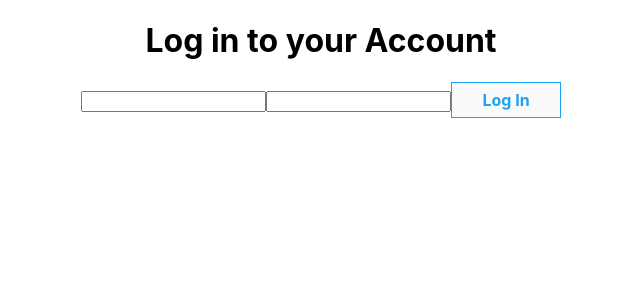
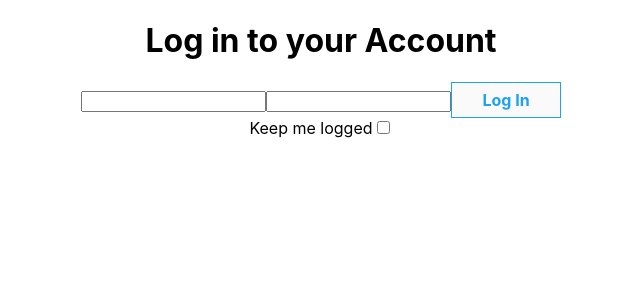
Before and after one commit to Ivarsky/React-basics-ReaPop, a React (Create React App) app: page /login in a window 1280 px wide. Shown: the top 300 px of the page, without its empty margins (319-959 px from the left). Built offline with nearby package versions, Linux system fonts and the light colour scheme; no server answers.

Commit message:
keepme logged checkbox working

```diff
--- a/src/components/adverts/AdvertPage.js
+++ b/src/components/adverts/AdvertPage.js
@@ -2,7 +2,6 @@ import { useNavigate, useParams } from 'react-router-dom';
 import Layout from '../Layout/Layout';
 import { useEffect, useState } from 'react';
 import { deleteAdvert, getAdvert } from './service';
-import Button from '../shared/Button';
 import AlertButton from '../shared/AlertButton';
 
 const AdvertPage = () => {
--- a/src/components/auth/LoginPage.js
+++ b/src/components/auth/LoginPage.js
@@ -12,12 +12,17 @@ function LoginPage() {
 
   const [isLoading, setIsLoading] = useState(false);
   const [error, setError] = useState(null);
+  const [checkBox, setCheckBox] = useState(false);
   // eslint-disable-next-line no-undef
   const [credentials, setCredentials] = useState({
     email: '',
     password: '',
   });
-  console.log(credentials);
+  const loginProps = {
+    credentials: credentials,
+    checkbox: checkBox,
+  };
+  console.log(loginProps);
 
   const resetError = () => {
     setError(null);
@@ -28,7 +33,7 @@ function LoginPage() {
 
     resetError(), setIsLoading(true);
     try {
-      await login(credentials);
+      await login(loginProps);
       setIsLoading(false);
       //Logged In
       onLogin();
@@ -49,6 +54,11 @@ function LoginPage() {
     //   setCredentials({...credentials, password: event.target.value});
     // }
     setCredentials({ ...credentials, [event.target.name]: event.target.value });
+  };
+
+  const handleCheckbox = event => {
+    const { checked } = event.target;
+    setCheckBox(checked);
   };
 
   const buttonDisabled =
@@ -73,6 +83,10 @@ function LoginPage() {
         <Button type="submit" variant="primary" disabled={buttonDisabled}>
           Log In
         </Button>
+        <div>
+          <label>Keep me logged</label>
+          <input type="checkbox" checked={checkBox} onChange={handleCheckbox} />
+        </div>
       </form>
       {error && (
         <div onClick={resetError} className="loginPage-error">
--- a/src/components/auth/service.js
+++ b/src/components/auth/service.js
@@ -4,12 +4,14 @@ import client, {
 } from '../../api/client';
 import storage from '../../utils/storage';
 
-export const login = credentials => {
+export const login = loginProps => {
   //con swagger deberias de poner /api delante
-  return client.post('/api/auth/login', credentials).then(({ accessToken }) => {
-    setAuthorizationHeader(accessToken);
-    storage.set('auth', accessToken);
-  });
+  return client
+    .post('/api/auth/login', loginProps.credentials)
+    .then(({ accessToken }) => {
+      setAuthorizationHeader(accessToken);
+      loginProps.checkbox ? storage.set('auth', accessToken) : () => {};
+    });
 };
 
 export const logout = () => {
```
